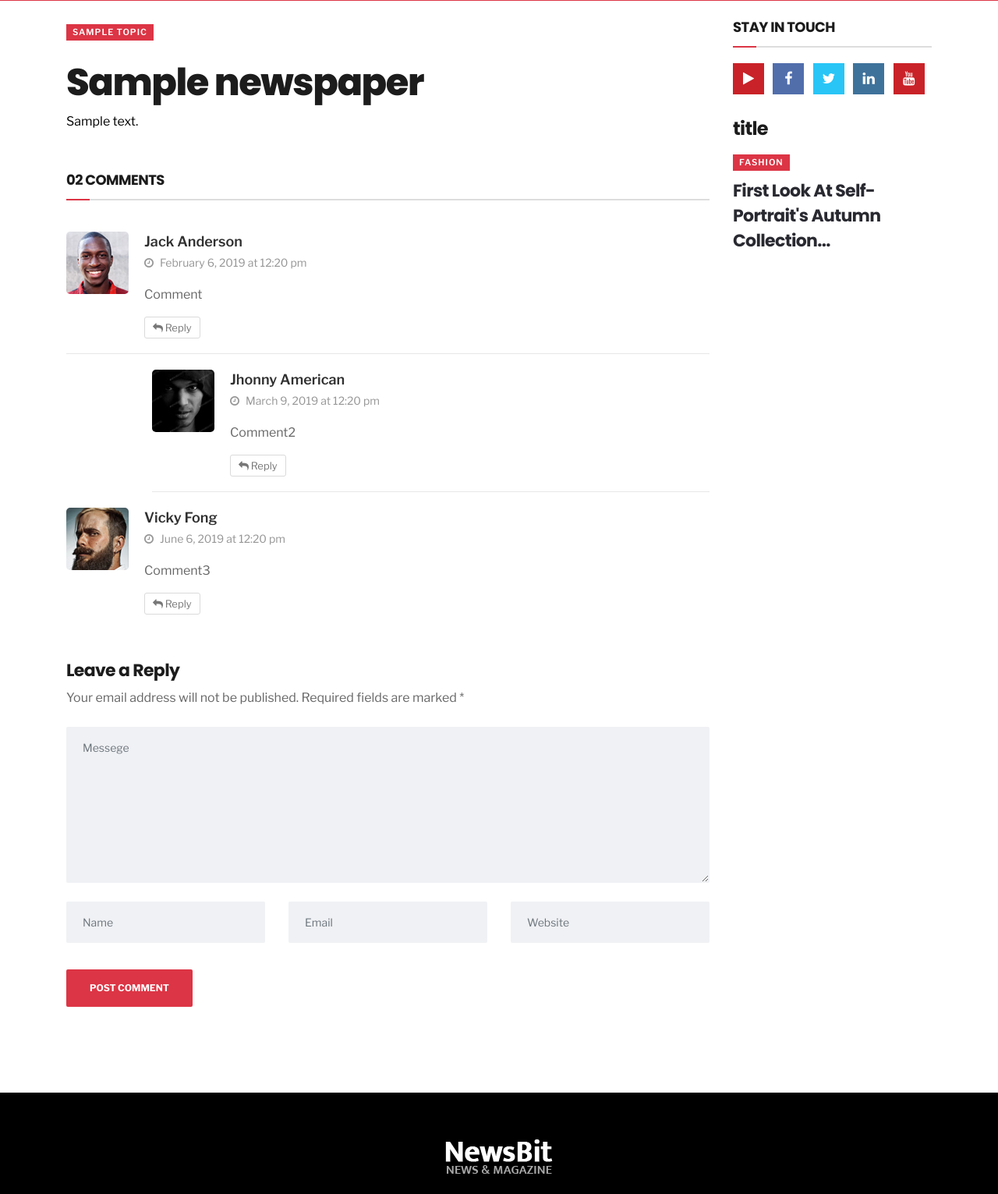
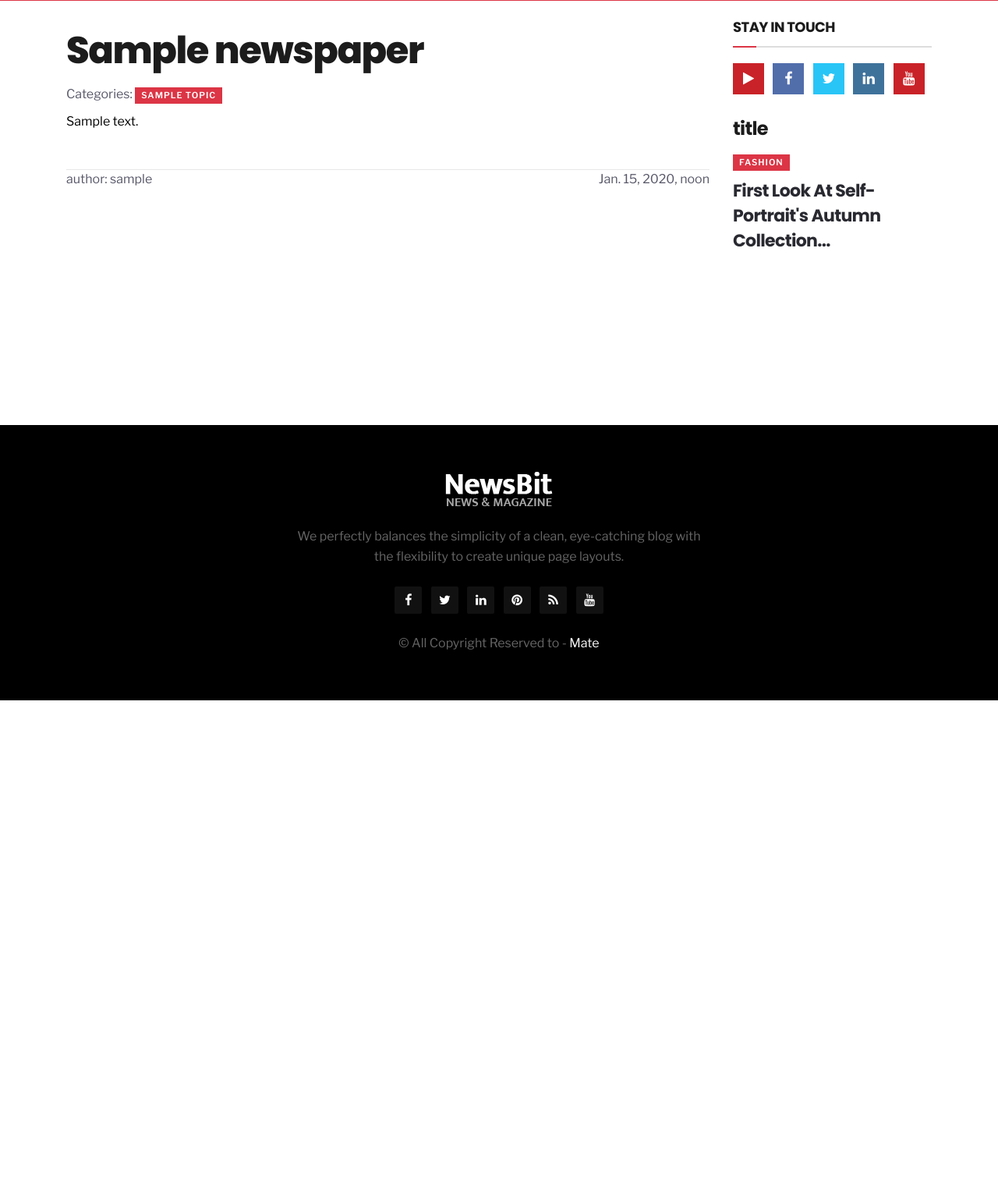
Before and after one commit to Shantagust/Newspaper-Agency, a Django app: page /news/1/ in a window 1280 px wide. Shown: the part 110-1641 px from the top of the page at 78% size. After the commit the page ends 1008 px from the top, so only its background shows below. Run offline with Django 4.2, Linux system fonts and the light colour scheme; tables that the repository leaves empty hold one stand-in row (values such as "Sample post"); some libraries are stand-ins or nearby versions.

Commit message:
fix: changed variable name in forms.py changed name from 'topics' to 'topic' for correct view on detail page
fix: remove unused templates
removed 'news_delete.html'
little change in html files (removed some spaces and other style view)

```diff
--- a/newspaper/forms.py
+++ b/newspaper/forms.py
@@ -4,11 +4,11 @@ from newspaper.models import Newspaper, Topic
 
 
 class NewsForm(forms.ModelForm):
-    topics = forms.ModelMultipleChoiceField(
+    topic = forms.ModelMultipleChoiceField(
         queryset=Topic.objects.all(),
         widget=forms.CheckboxSelectMultiple,
     )
 
     class Meta:
         model = Newspaper
-        fields = ("title", "publisher", "content")
+        fields = "__all__"
--- a/newspaper/urls.py
+++ b/newspaper/urls.py
@@ -1,16 +1,14 @@
 from django.urls import path
 
-from newspaper.views import NewsListView, NewsDetailView, NewsCreateView, NewsUpdateView, NewsDeleteView, \
-    RedactorDetailView
+from newspaper import views
 
 urlpatterns = [
-    path("", NewsListView.as_view(), name="index"),
-    path("news/<int:pk>/", NewsDetailView.as_view(), name="news-detail"),
-    path("news/create/", NewsCreateView.as_view(), name="news-create"),
-    path("news/<int:pk>/update/", NewsUpdateView.as_view(), name="news-update"),
-    path("news/<int:pk>/", NewsDetailView.as_view(), name="news-detail"),
-    path("news/<int:pk>/delete/", NewsDeleteView.as_view(), name="news-delete"),
+    path("", views.NewsListView.as_view(), name="index"),
+    path("news/create/", views.NewsCreateView.as_view(), name="news-create"),
+    path("news/<int:pk>/update/", views.NewsUpdateView.as_view(), name="news-update"),
+    path("news/<int:pk>/delete/", views.NewsDeleteView.as_view(), name="news-delete"),
+    path("news/<int:pk>/", views.NewsDetailView.as_view(), name="news-detail"),
 
-    path("redactors/<int:pk>/", RedactorDetailView.as_view(), name="redactor-detail")
+    path("redactors/<int:pk>/", views.RedactorDetailView.as_view(), name="redactor-detail")
 ]
 app_name = 'newspaper'
--- a/newspaper/views.py
+++ b/newspaper/views.py
@@ -32,9 +32,9 @@ class NewsUpdateView(LoginRequiredMixin, generic.UpdateView):
     success_url = reverse_lazy("newspaper:index")
 
 
-class NewsDeleteView(LoginRequiredMixin, generic.DetailView):
+class NewsDeleteView(LoginRequiredMixin, generic.DeleteView):
     model = Newspaper
-    template_name = "newspaper/news_delete.html"
+    success_url = reverse_lazy("newspaper:index")
 
 
 class RedactorDetailView(LoginRequiredMixin, generic.DetailView):
--- a/templates/base.html
+++ b/templates/base.html
@@ -13,7 +13,6 @@
     <link rel="shortcut icon" href="{% static 'images/favicon.ico' %}" type="image/x-icon">
     <link rel="icon" href="{% static 'images/favicon.ico' %}" type="image/x-icon">
     <link rel="apple-touch-icon" sizes="180x180" href="{% static 'images/apple-touch-icon.png' %}">
-
     <link rel="stylesheet" href="{% static 'plugins/bootstrap/css/bootstrap.min.css' %}">
     <link rel="stylesheet" href="{% static 'plugins/font-awesome/css/font-awesome.min.css' %}">
     <link rel="stylesheet" href="{% static 'plugins/slick-carousel/slick.css' %}">
@@ -39,10 +38,7 @@
         </div>
     </div>
 </section>
-
-
 <div class="py-40"></div>
-
 {% include "includes/footer.html" %}
 
 </body>
--- a/templates/includes/navigation.html
+++ b/templates/includes/navigation.html
@@ -8,16 +8,15 @@
                         <a href="#">
                             <span class="social-icon">
                                 {% if user.is_authenticated %}{{ user.username }}
-                                    <a href="{% url 'logout'%}?next={{request.path}}">(Logout)</a>
+                                    <a href="{% url 'logout' %}?next={{ request.path }}">(Logout)</a>
                                 {% else %}
-                                    <a href="{% url 'login'%}?next={{request.path}}">Login</a>
+                                    <a href="{% url 'login' %}?next={{ request.path }}">Login</a>
                                 {% endif %}
                             </span>
                         </a>
                     </li>
                 </ul>
             </div>
-
         </div>
     </div>
 </div>
--- a/templates/includes/pagination.html
+++ b/templates/includes/pagination.html
@@ -2,7 +2,6 @@
 {% if is_paginated %}
     <nav aria-label="pagination-wrapper" class="pagination-wrapper">
         <ul class="pagination justify-content-center">
-
             {% if page_obj.has_previous %}
                 <li class="page-item active">
                     <a class="page-link" href="?{% query_transform request page=page_obj.previous_page_number %}"
--- a/templates/newspaper/news_detail.html
+++ b/templates/newspaper/news_detail.html
@@ -6,112 +6,20 @@
 {% block content %}
     <div class="single-post">
         <div class="post-header mb-5">
+            <h2 class="post-title">
+                {{ newspaper.title }}
+                {% if user.is_authenticated and user.id == newspaper.publisher.id %}
+                    <a href="{% url 'newspaper:news-update' newspaper.id %}" class="btn btn-warning btn-sm">EDIT</a>
+                    <a href="{% url 'newspaper:news-delete' newspaper.id %}"  class="btn btn-danger btn-sm">DELETE</a>
+                {% endif %}
+            </h2>
+            Categories:
             {% for category in newspaper.topic.all %}
                 <a class="post-category" href="#">{{ category.name }}</a>
             {% endfor %}
-            <h2 class="post-title">
-                {{ newspaper.title }}
-            </h2>
             <p>{{ newspaper.content }}</p>
         </div>
     </div>
-
-    <!-- comments -->
-    <div id="comments" class="comments-block block">
-        <h3 class="news-title">
-            <span>02 Comments</span>
-        </h3>
-        <ul class="all-comments">
-            <li>
-                <div class="comment">
-                    <img class="commented-person" alt="" src="{% static 'images/news/author-01.jpg' %}">
-                    <div class="comment-body">
-                        <div class="meta-data">
-                            <span class="commented-person-name">Jack Anderson</span>
-                            <span class="comment-hour d-block"><i class="fa fa-clock-o mr-2"></i>February 6, 2019 at 12:20 pm</span>
-                        </div>
-                        <div class="comment-content">
-                            <p>Comment</p>
-                        </div>
-                        <div class="text-left">
-                            <a class="comment-reply" href="#"><i class="fa fa-reply"></i> Reply</a>
-                        </div>
-                    </div>
-                </div>
-                <ul class="comments-reply">
-                    <li>
-                        <div class="comment">
-                            <img class="commented-person" alt="" src="images/news/author-02.jpg">
-                            <div class="comment-body">
-                                <div class="meta-data">
-                                    <span class="commented-person-name">Jhonny American</span>
-                                    <span class="comment-hour d-block"><i
-                                            class="fa fa-clock-o mr-2"></i>March 9, 2019 at 12:20 pm</span>
-                                </div>
-                                <div class="comment-content">
-                                    <p>Comment2</p>
-                                </div>
-                                <div class="text-left">
-                                    <a class="comment-reply" href="#"><i class="fa fa-reply"></i> Reply</a>
-                                </div>
-                            </div>
-                        </div>
-                    </li>
-                </ul>
-                <div class="comment last">
-                    <img class="commented-person" alt="" src="images/news/author-03.jpg">
-                    <div class="comment-body">
-                        <div class="meta-data">
-                            <span class="commented-person-name">Vicky Fong</span>
-                            <span class="comment-hour d-block"><i class="fa fa-clock-o mr-2"></i>June 6, 2019 at 12:20 pm</span>
-                        </div>
-                        <div class="comment-content">
-                            <p>Comment3</p>
-                        </div>
-                        <div class="text-left">
-                            <a class="comment-reply" href="#"><i class="fa fa-reply"></i> Reply</a>
-                        </div>
-                    </div>
-                </div>
-            </li>
-        </ul>
-    </div>
-
-    <div class="comment-form ">
-        <h3 class="title-normal">Leave a Reply </h3>
-        <p class="mb-4">Your email address will not be published. Required fields are marked *</p>
-        <form role="form">
-            <div class="row">
-                <div class="col-md-12">
-                    <div class="form-group">
-                                        <textarea class="form-control required-field" id="message" placeholder="Messege"
-                                                  rows="8" required></textarea>
-                    </div>
-                </div>
-
-                <div class="col-md-4">
-                    <div class="form-group">
-                        <input class="form-control" name="name" id="name" placeholder="Name" type="text"
-                               required>
-                    </div>
-                </div>
-                <div class="col-md-4">
-                    <div class="form-group">
-                        <input class="form-control" name="email" id="email" placeholder="Email"
-                               type="email" required>
-                    </div>
-                </div>
-                <div class="col-md-4">
-                    <div class="form-group">
-                        <input class="form-control" type="text" placeholder="Website" required>
-                    </div>
-                </div>
-
-                <div class="col-md-12">
-                    <button class="comments-btn btn btn-primary " type="submit">Post Comment</button>
-                </div>
-            </div>
-        </form>
-    </div>
-
+    <div class="float-left mt-0">author: {{ newspaper.publisher.username }}</div><div class="float-right mt-0">{{ newspaper.published_date }}</div>
+    <hr>
 {% endblock %}
--- a/templates/newspaper/news_confirm_delete.html
+++ b/templates/newspaper/newspaper_confirm_delete.html
@@ -4,6 +4,7 @@
   <h1>You really want delete news: {{ newspaper.title }} ?"</h1>
   <form action="" method="post">
     {% csrf_token %}
-    <input type="submit" value="Yes" class="btn btn-danger">
+      <input type="submit" value="DELETE" class="btn btn-danger">
+      <a href="{% url 'newspaper:news-detail' newspaper.id %}" class="btn btn-success">CANCEL</a>
   </form>
 {% endblock %}
```
Also changed, not shown: templates/newspaper/news_delete.html (deleted).
